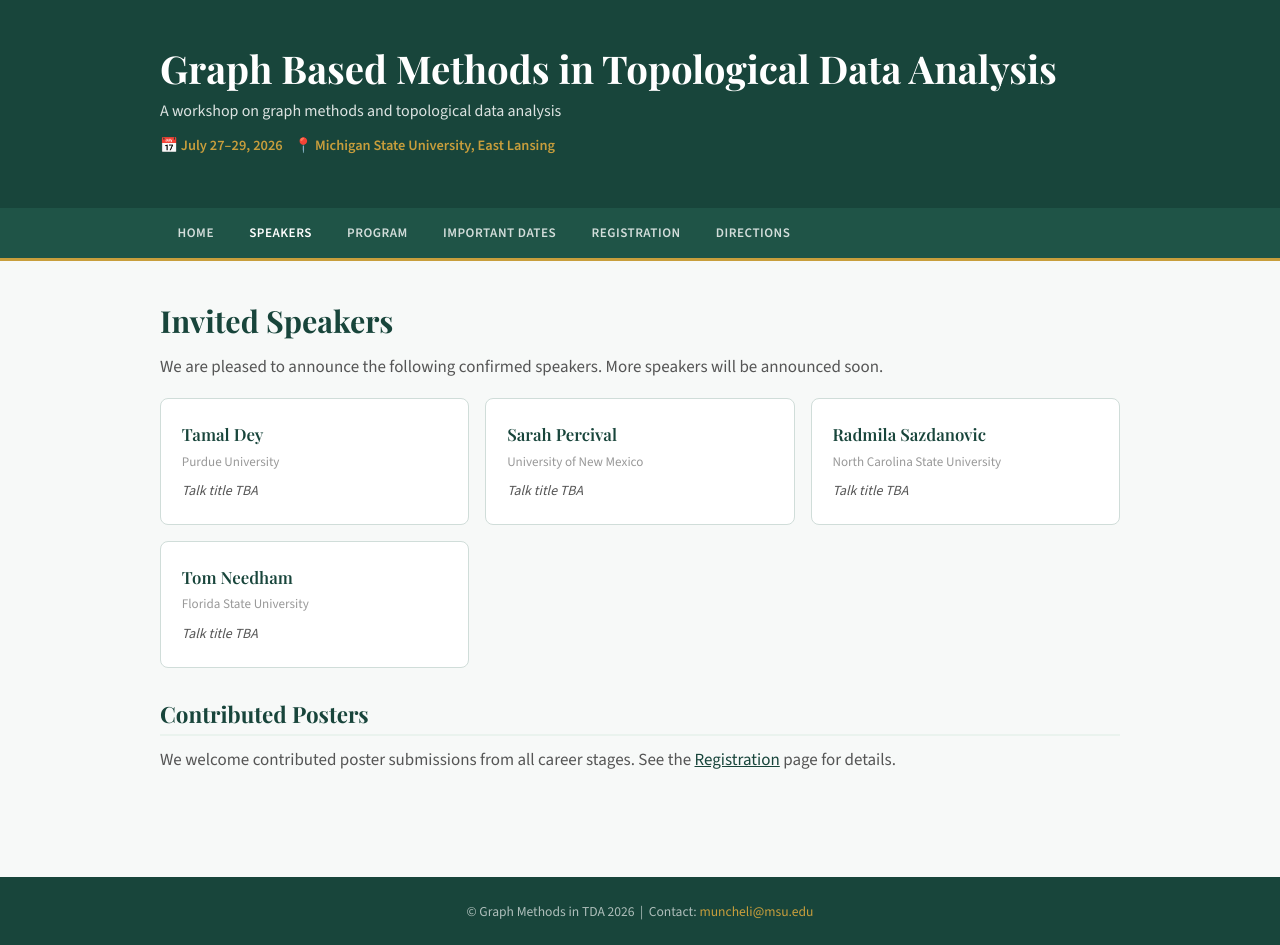
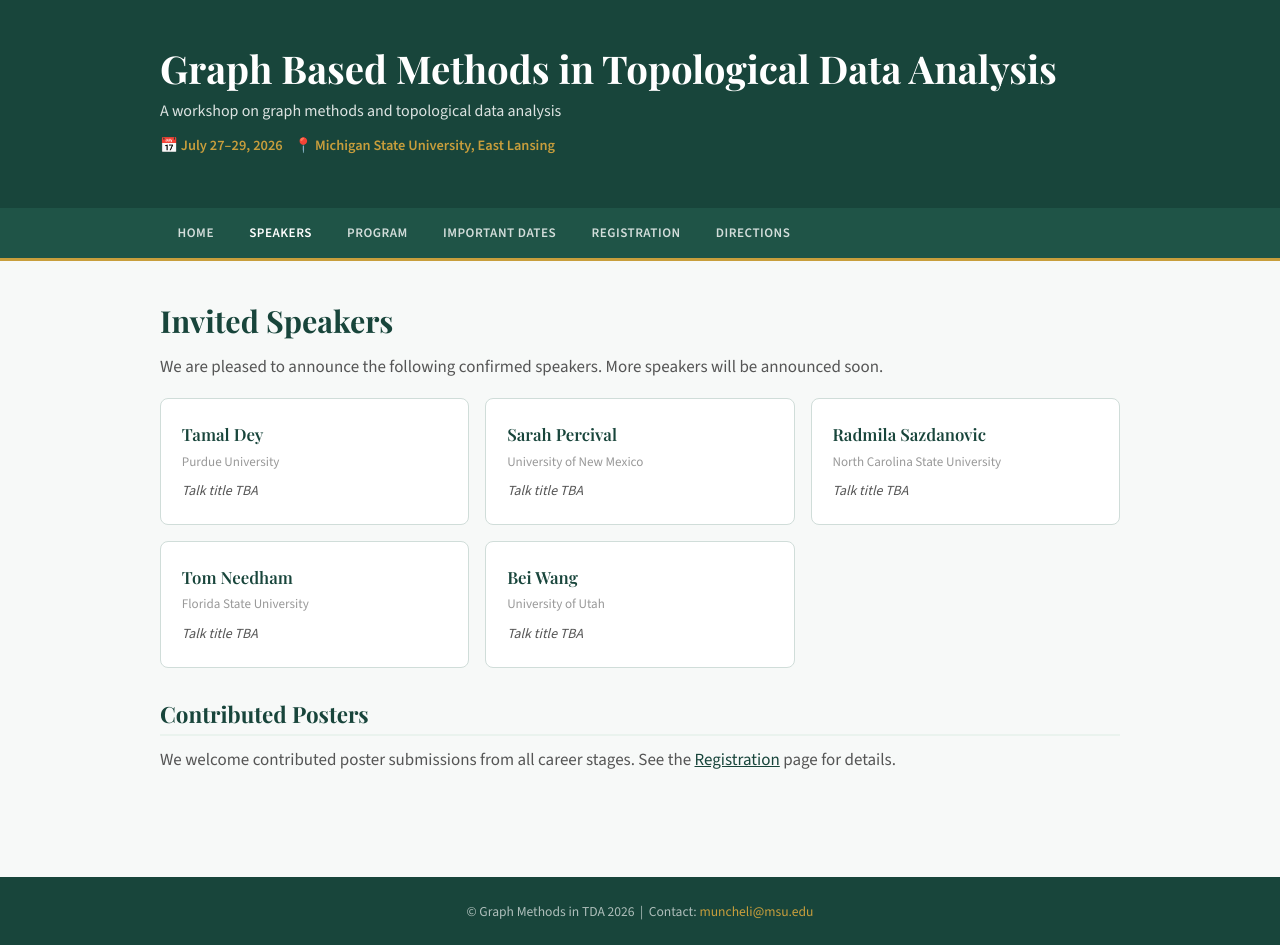
Before and after one commit to MunchLab/graph-methods-tda, a Jekyll site: the page built from speakers.md, in a window 1280 px wide. Built offline with Jekyll 4.4.1, drawn with Linux system fonts in a browser that asks for light colours.

Commit message:
Update speakers.md

```diff
--- a/speakers.md
+++ b/speakers.md
@@ -13,6 +13,7 @@ We are pleased to announce the following confirmed speakers. More speakers will
   <div class="speaker-card"><div class="name">Sarah Percival</div><div class="affil">University of New Mexico</div><div class="talk">Talk title TBA</div></div>
   <div class="speaker-card"><div class="name">Radmila Sazdanovic</div><div class="affil">North Carolina State University</div><div class="talk">Talk title TBA</div></div>
   <div class="speaker-card"><div class="name">Tom Needham</div><div class="affil">Florida State University</div><div class="talk">Talk title TBA</div></div>
+  <div class="speaker-card"><div class="name">Bei Wang</div><div class="affil">University of Utah</div><div class="talk">Talk title TBA</div></div>
   <!-- <div class="speaker-card"><div class="name">Speaker Name</div><div class="affil">University / Institution</div><div class="talk">Talk title TBA</div></div>
   <div class="speaker-card"><div class="name">Speaker Name</div><div class="affil">University / Institution</div><div class="talk">Talk title TBA</div></div> -->
 </div>
```
